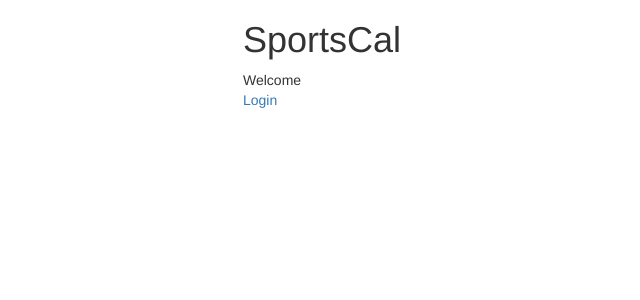
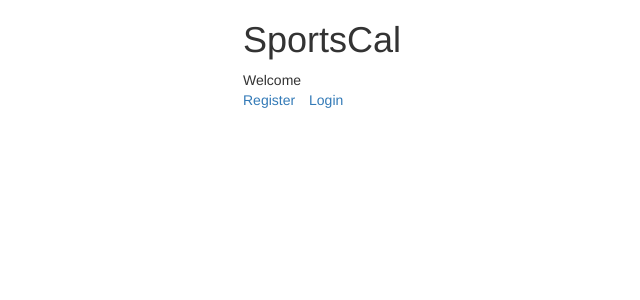
Before and after one commit to Raekkeri/sportscal, a Django app: page / in a window 1280 px wide. Shown: the top 300 px of the page, without its empty margins (22-662 px from the left). Run offline with Django 3.2, Linux system fonts and the light colour scheme; some libraries are stand-ins or nearby versions.

Commit message:
Add logout and register links

```diff
--- a/src/activities/templates/activities/base.html
+++ b/src/activities/templates/activities/base.html
@@ -21,7 +21,13 @@
                     <li>
                     <a href="{% url "create_activity" %}">{% trans "New activity" %}</a>
                     </li>
+                    <li>
+                    <a href="{% url "account_logout" %}">{% trans "Logout" %}</a>
+                    </li>
                 {% else %}
+                    <li>
+                    <a href="{% url "account_signup" %}">{% trans "Register" %}</a>
+                    </li>
                     <li>
                     <a href="{% url "account_login" %}">{% trans "Login" %}</a>
                     </li>
```
